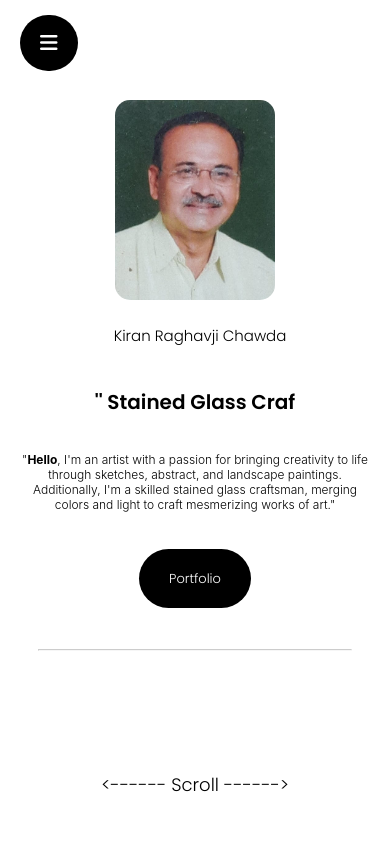
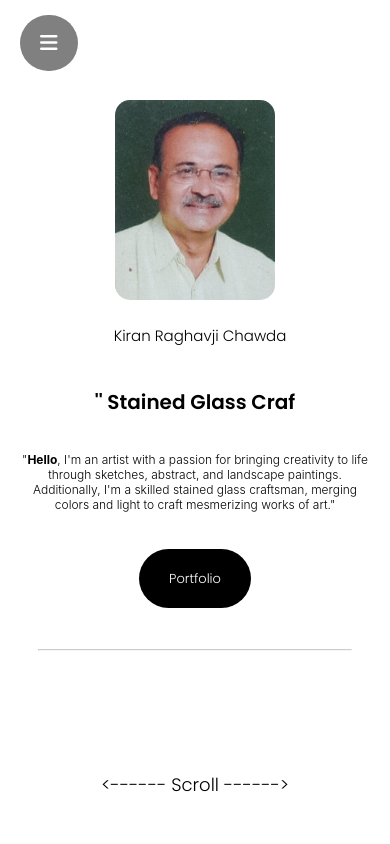
Before and after one commit to VedChawda718/Kiran-Chawda, a React (Create React App) app: page / in a window 390 px wide. In both pictures the pointer is over the icon 48 px from the left and 43 px from the top of the page. Shown: the top 844 px of the page. Built offline with nearby package versions, Linux system fonts and the light colour scheme; a web font is replaced by a local one.

Commit message:
first-commit

```diff
--- a/src/App.css
+++ b/src/App.css
@@ -95,6 +95,12 @@ nav{
     position: fixed;
 
   }
+  header .nav-btn1 i:hover{
+    background: gray;
+  }
+  header .nav-btn i:hover{
+    background: gray;
+  }
   header ul button{
     padding-bottom: 0px;
   }
--- a/src/App.js
+++ b/src/App.js
@@ -50,7 +50,7 @@ function App() {
             <li><a href="#cards" onClick={() => {filterItem("Landscape") ; setShowHamburger(true)}}>Landscape</a></li>
             <li><a href="#cards" onClick={() =>{filterItem("Stained Glass") ; setShowHamburger(true)}}>Stained Glass</a></li>
             <li><a href="#cards" onClick={() => {filterItem("Sketches") ; setShowHamburger(true)}}>Sketches</a></li>
-            <li><a href="#cards" onClick={() => {setMenuData(Api); showNavbar(); falseBuyOption();setShowHamburger(false) }}>All</a></li>
+            <li><a href="#cards" onClick={() => {setMenuData(Api); showNavbar(); falseBuyOption();setShowHamburger(true) }}>All</a></li>
             <li ><a  href="#contact" onClick={showNavbar}><i class="fa-solid fa-link"></i></a></li>
             <button className="nav-btn nav-close-btn" onClick={() => {
               showNavbar()
```
